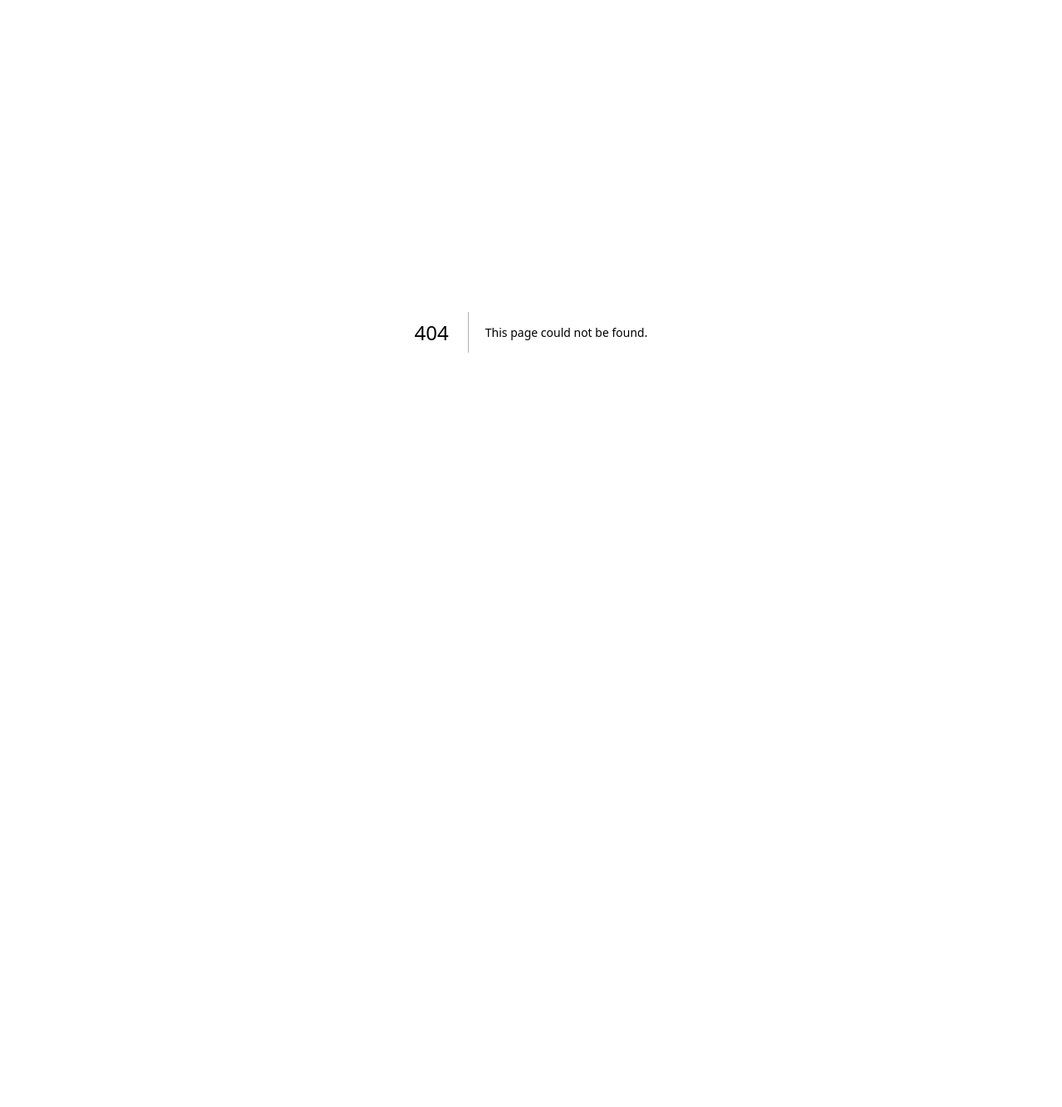
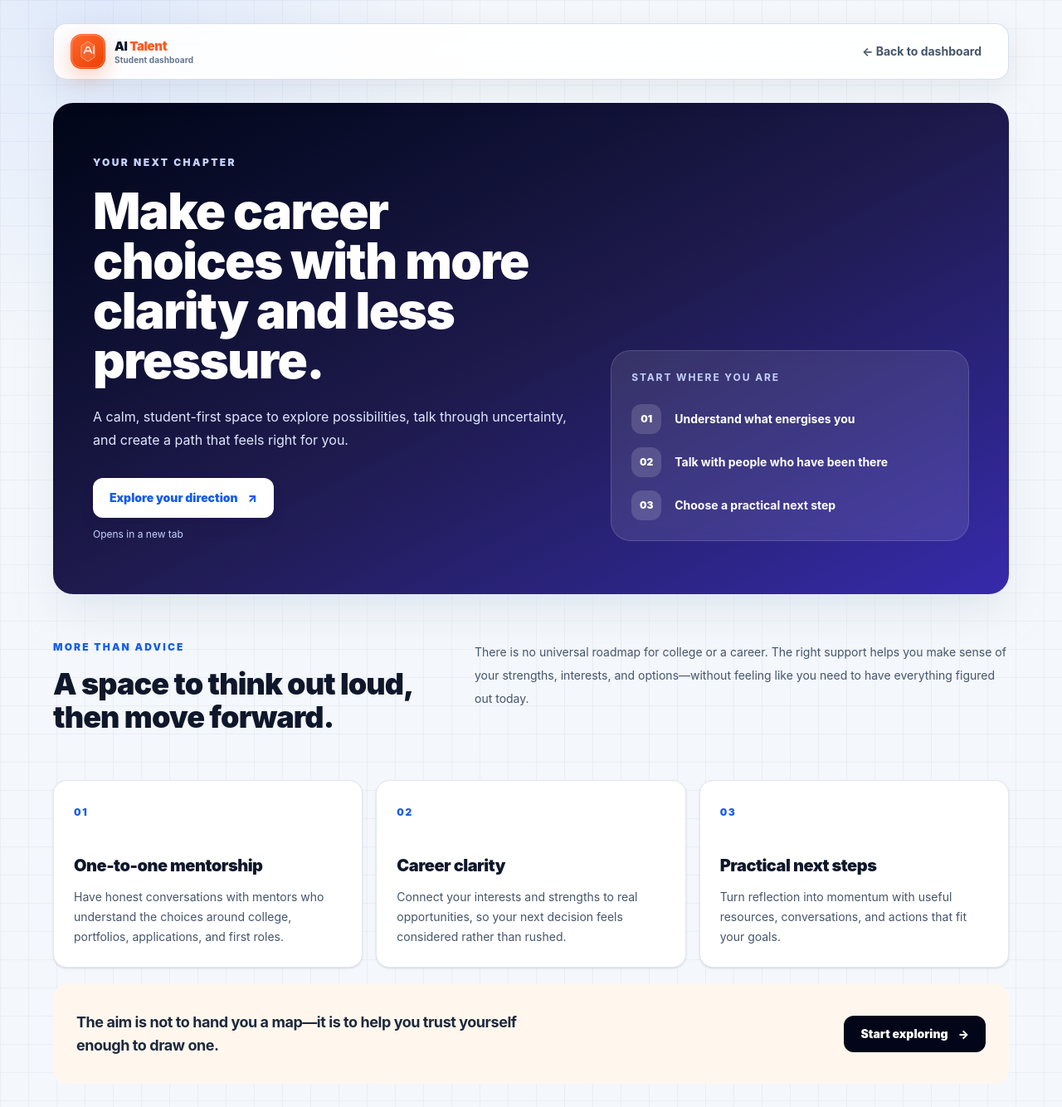
Before and after one commit to yash807/ai_recruitment_platform, a Next.js app in the folder frontend/: page /student/guidance in a window 1280 px wide. Before the commit this address had no page. Shown: the whole page at 83% size. Before the commit the page ends 800 px from the top, so only its background shows below. Built offline with nearby package versions, Linux system fonts and the light colour scheme.

Commit message:
Add student guidance and mentorship page

```diff
--- a/frontend/app/student/dashboard/page.tsx
+++ b/frontend/app/student/dashboard/page.tsx
@@ -1373,6 +1373,25 @@ function StudentDashboardContent() {
                 </section>
               )}
 
+              <section className="overflow-hidden rounded-2xl bg-gradient-to-br from-slate-950 via-indigo-950 to-indigo-800 p-5 text-white shadow-sm">
+                <p className="text-xs font-black uppercase tracking-[0.14em] text-indigo-200">
+                  Your next chapter
+                </p>
+                <h3 className="mt-3 text-lg font-black tracking-tight">
+                  Find clarity for what comes next.
+                </h3>
+                <p className="mt-2 text-sm leading-6 text-indigo-100">
+                  Explore mentorship, career direction, and practical support for your journey ahead.
+                </p>
+                <Link
+                  className="mt-5 inline-flex items-center gap-2 rounded-xl bg-white px-4 py-2.5 text-sm font-black text-indigo-700 transition hover:-translate-y-0.5 hover:bg-indigo-50"
+                  href={studentId ? `/student/guidance?student_id=${studentId}` : "/student/guidance"}
+                  onClick={() => setProfilePanelOpen(false)}
+                >
+                  Explore your options <span aria-hidden="true">→</span>
+                </Link>
+              </section>
+
               <button
                 className="w-full rounded-xl border border-rose-200 bg-white px-4 py-3 text-sm font-black text-rose-600 hover:bg-rose-50"
                 onClick={signOut}
--- /dev/null
+++ b/frontend/app/student/guidance/page.tsx
@@ -0,0 +1,63 @@
+"use client";
+
+import Link from "next/link";
+import { useSearchParams } from "next/navigation";
+
+import { BrandMark } from "../../ui/brand";
+
+export default function StudentGuidancePage() {
+  const searchParams = useSearchParams();
+  const studentId = searchParams.get("student_id");
+  const dashboardHref = studentId
+    ? `/student/dashboard?student_id=${studentId}`
+    : "/student/dashboard";
+
+  return (
+    <main className="brand-app-shell surface-grid min-h-screen bg-slate-50 px-5 py-7 text-slate-900 sm:px-8">
+      <div className="mx-auto max-w-6xl">
+        <nav className="brand-app-nav mb-7 flex items-center justify-between rounded-2xl border border-white/80 px-5 py-3 shadow-sm">
+          <BrandMark subtitle="Student dashboard" />
+          <Link className="rounded-xl px-3 py-2 text-sm font-bold text-slate-600 hover:bg-white" href={dashboardHref}>
+            ← Back to dashboard
+          </Link>
+        </nav>
+
+        <section className="overflow-hidden rounded-3xl bg-gradient-to-br from-slate-950 via-indigo-950 to-indigo-800 px-7 py-11 text-white shadow-2xl shadow-slate-300/60 sm:px-12 sm:py-16">
+          <p className="text-xs font-black uppercase tracking-[0.2em] text-indigo-200">Your next chapter</p>
+          <div className="mt-5 grid gap-10 lg:grid-cols-[1.15fr_.85fr] lg:items-end">
+            <div>
+              <h1 className="max-w-3xl text-4xl font-black tracking-tight sm:text-6xl">Make career choices with more clarity and less pressure.</h1>
+              <p className="mt-6 max-w-2xl text-base leading-7 text-indigo-100">A calm, student-first space to explore possibilities, talk through uncertainty, and create a path that feels right for you.</p>
+              <a className="mt-8 inline-flex items-center gap-3 rounded-xl bg-white px-5 py-3.5 text-sm font-black text-indigo-700 shadow-lg shadow-indigo-950/30 transition hover:-translate-y-0.5 hover:bg-indigo-50" href="https://clariity.in/" rel="noreferrer" target="_blank">Explore your direction <span aria-hidden="true">↗</span></a>
+              <p className="mt-3 text-xs text-indigo-200">Opens in a new tab</p>
+            </div>
+            <div className="rounded-3xl border border-white/15 bg-white/10 p-6 backdrop-blur-sm">
+              <p className="text-xs font-bold uppercase tracking-[0.16em] text-indigo-200">Start where you are</p>
+              <div className="mt-6 space-y-4">
+                {[["01", "Understand what energises you"], ["02", "Talk with people who have been there"], ["03", "Choose a practical next step"]].map(([number, text]) => <div className="flex items-center gap-4" key={number}><span className="grid h-9 w-9 place-items-center rounded-xl bg-white/15 text-xs font-black text-white">{number}</span><p className="text-sm font-bold text-white">{text}</p></div>)}
+              </div>
+            </div>
+          </div>
+        </section>
+
+        <section className="grid gap-8 py-14 lg:grid-cols-[.85fr_1.15fr] lg:items-start">
+          <div><p className="text-xs font-black uppercase tracking-[0.18em] text-indigo-600">More than advice</p><h2 className="mt-4 text-3xl font-black tracking-tight text-slate-900 sm:text-4xl">A space to think out loud, then move forward.</h2></div>
+          <p className="max-w-2xl text-sm leading-7 text-slate-600">There is no universal roadmap for college or a career. The right support helps you make sense of your strengths, interests, and options—without feeling like you need to have everything figured out today.</p>
+        </section>
+
+        <section className="grid gap-4 md:grid-cols-3">
+          {[
+            ["01", "One-to-one mentorship", "Have honest conversations with mentors who understand the choices around college, portfolios, applications, and first roles."],
+            ["02", "Career clarity", "Connect your interests and strengths to real opportunities, so your next decision feels considered rather than rushed."],
+            ["03", "Practical next steps", "Turn reflection into momentum with useful resources, conversations, and actions that fit your goals."],
+          ].map(([number, title, description]) => <article className="rounded-2xl border border-slate-200 bg-white p-6 shadow-sm" key={number}><span className="text-xs font-black tracking-[0.14em] text-indigo-600">{number}</span><h3 className="mt-10 text-xl font-black tracking-tight text-slate-900">{title}</h3><p className="mt-3 text-sm leading-6 text-slate-600">{description}</p></article>)}
+        </section>
+
+        <section className="mt-5 flex flex-col items-start justify-between gap-5 rounded-2xl bg-orange-50 px-7 py-8 sm:flex-row sm:items-center">
+          <p className="max-w-xl text-lg font-bold tracking-tight text-slate-800">The aim is not to hand you a map—it is to help you trust yourself enough to draw one.</p>
+          <a className="inline-flex shrink-0 items-center gap-3 rounded-xl bg-slate-950 px-5 py-3 text-sm font-black text-white transition hover:bg-indigo-800" href="https://clariity.in/" rel="noreferrer" target="_blank">Start exploring <span aria-hidden="true">→</span></a>
+        </section>
+      </div>
+    </main>
+  );
+}
```
